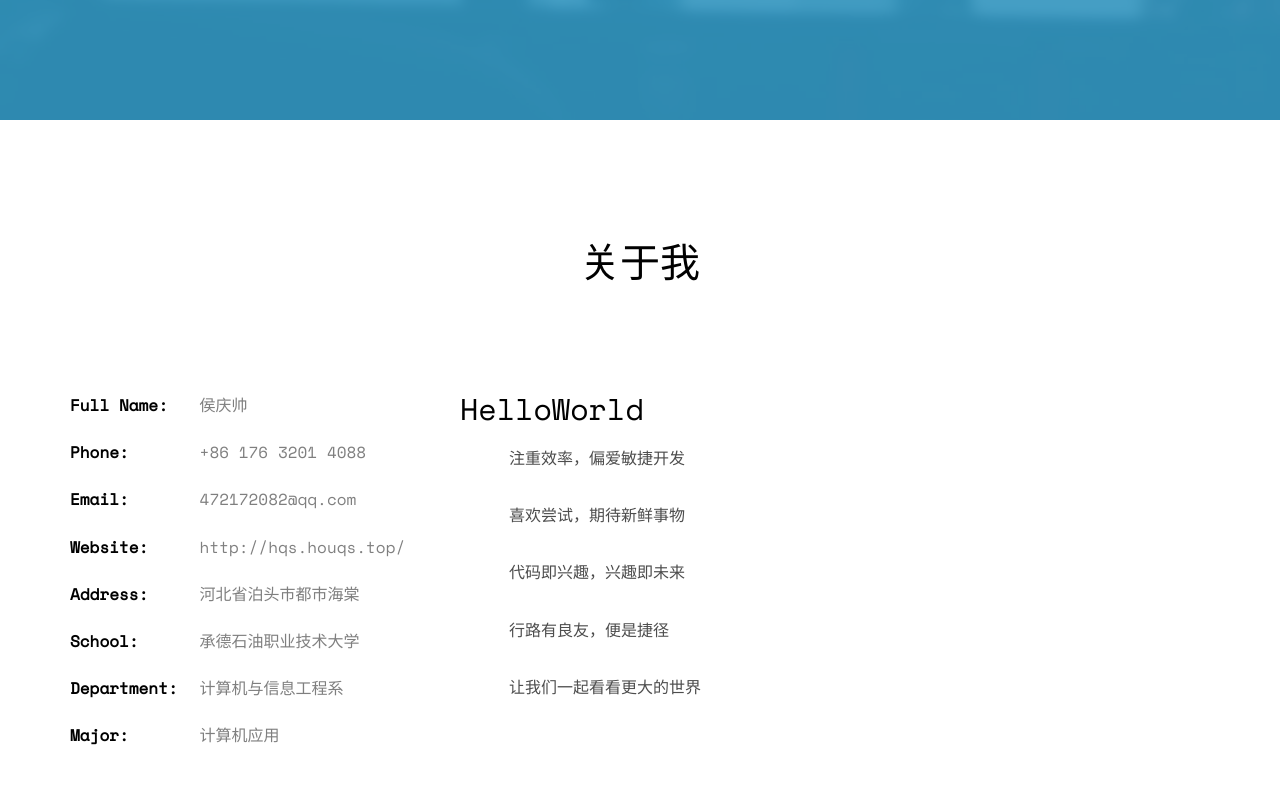
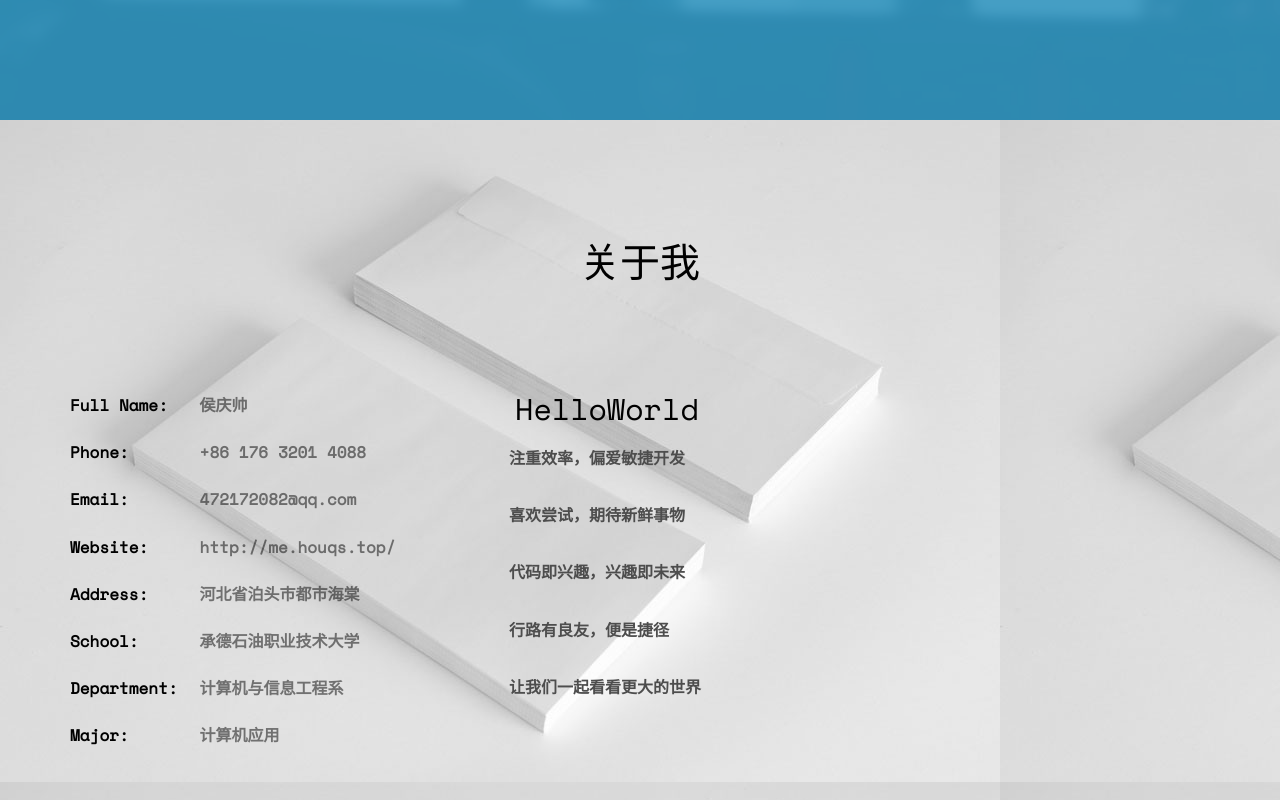
Before and after one commit to 472172082/472172082.github.io, a plain HTML site: page index.html in a window 1280 px wide. Shown: the part 680-1480 px from the top of the page. Drawn offline with nearby package versions, Linux system fonts and the light colour scheme; files whose address does not match are found by name.

Commit message:
Update index.html

```diff
--- a/index.html
+++ b/index.html
@@ -72,7 +72,7 @@
                 </div>
             </header>
 
-            <div id="fh5co-about" class="animate-box">
+            <div id="fh5co-about" class="animate-box" style="background:url(./images/bg_me1.jpg); z-index: 1; font-weight: 700;">
                 <div class="container">
                     <div class="row">
                         <div class="col-md-8 col-md-offset-2 text-center fh5co-heading">
@@ -84,7 +84,7 @@
                             <ul class="info">
                                 <li>
                                     <span class="first-block">Full Name:</span>
-                                    <span class="second-block">侯庆帅</span>
+                                    <span class="second-block"> 侯庆帅 </span>
                                 </li>
                                 <li>
                                     <span class="first-block">Phone:</span>
@@ -96,7 +96,7 @@
                                 </li>
                                 <li>
                                     <span class="first-block">Website:</span>
-                                    <span class="second-block">http://hqs.houqs.top/</span>
+                                    <span class="second-block">http://me.houqs.top/</span>
                                 </li>
                                 <li>
                                     <span class="first-block">Address:</span>
@@ -117,7 +117,7 @@
                             </ul>
                         </div>
                         <div class="col-md-8">
-                            <h2>HelloWorld</h2>
+                            <h2>&nbsp;&nbsp;&nbsp;HelloWorld</h2>
                             <p> &nbsp;&nbsp;&nbsp;&nbsp;&nbsp;注重效率，偏爱敏捷开发</p>
                             <p> &nbsp;&nbsp;&nbsp;&nbsp;&nbsp;喜欢尝试，期待新鲜事物</p>
                             <p> &nbsp;&nbsp;&nbsp;&nbsp;&nbsp;代码即兴趣，兴趣即未来</p>
```
